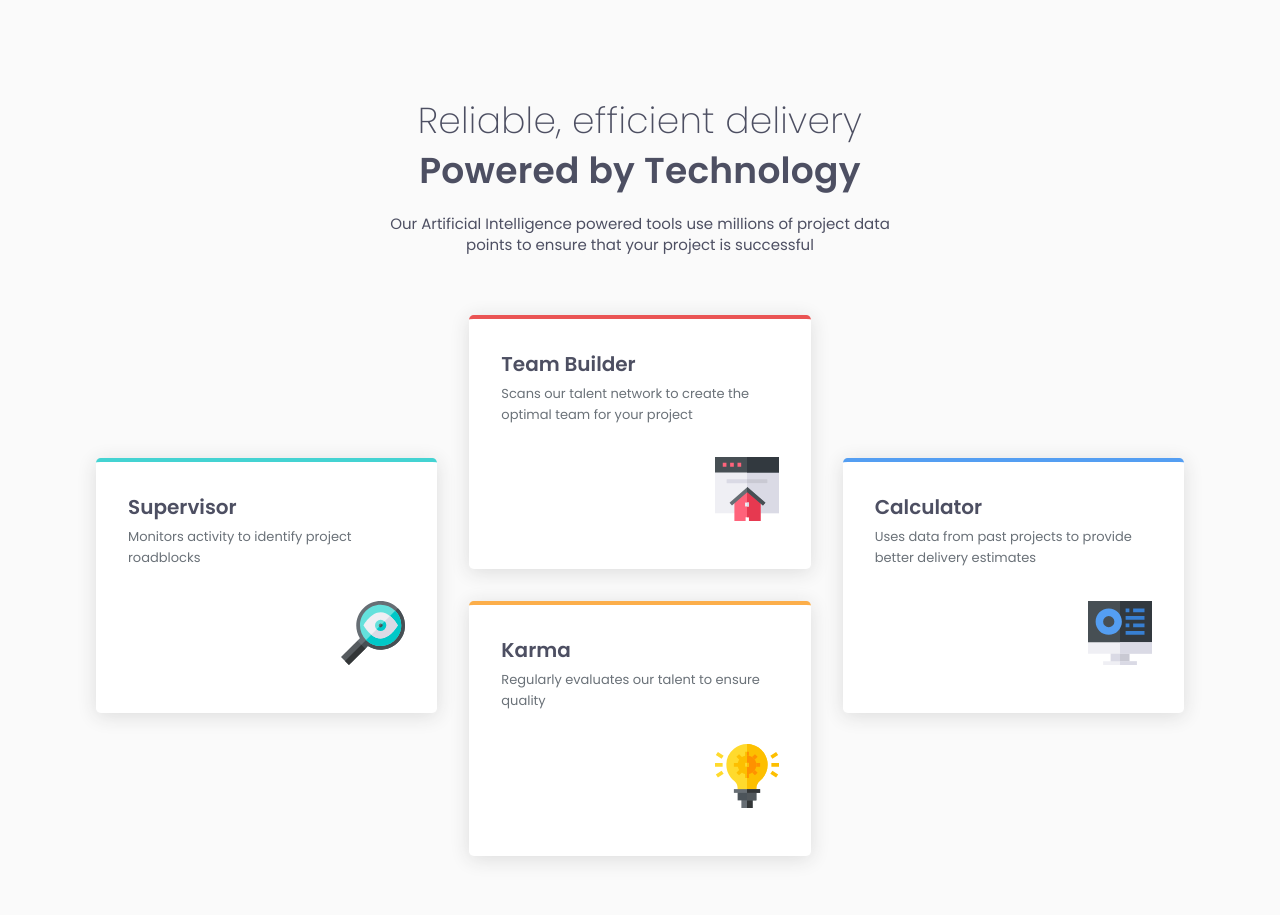
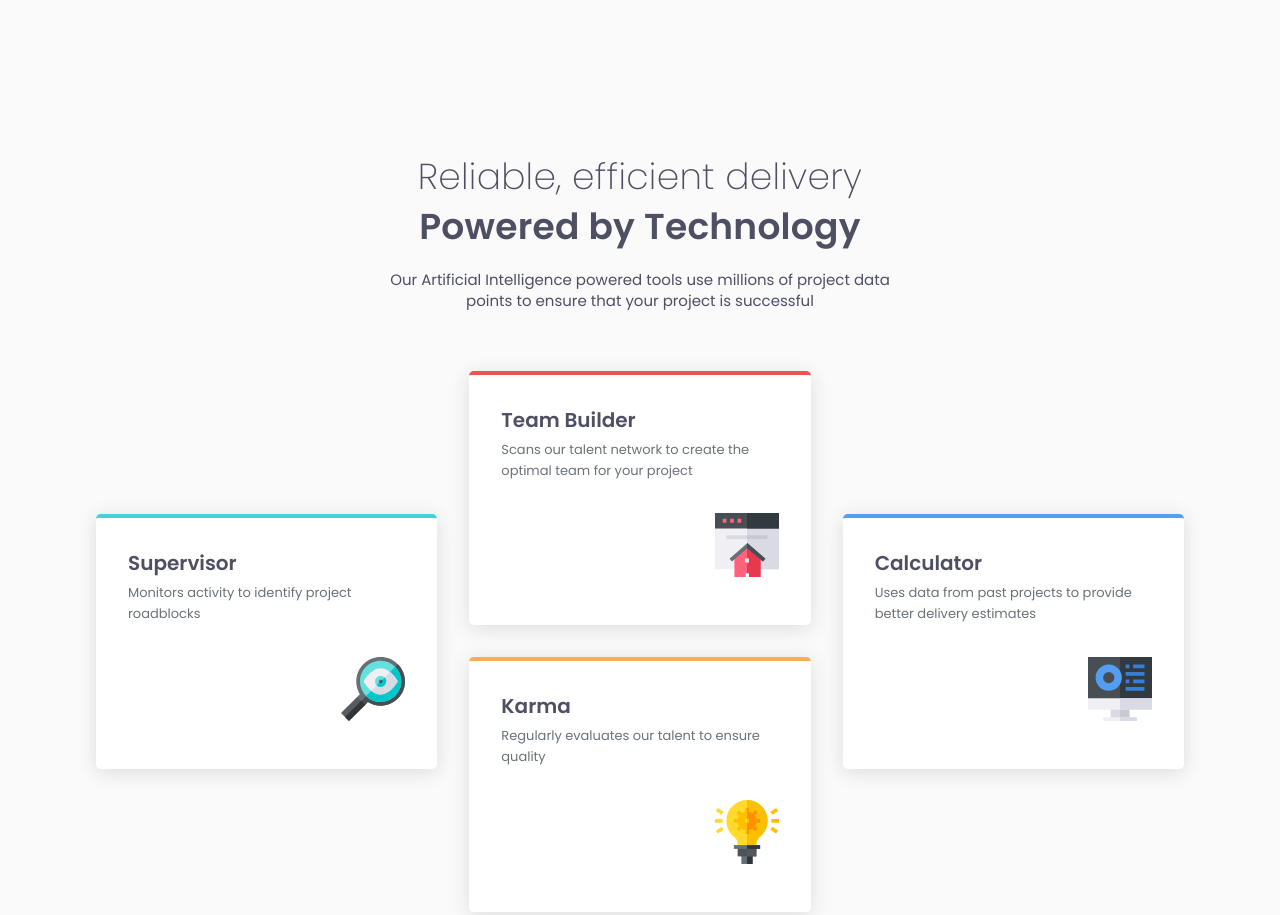
Before and after one commit to ashkir004/four-card-feature-section, a website: page index.html in a window 1280 px wide. Shown: the top 915 px of the page. Drawn offline with Linux system fonts and the light colour scheme.

Commit message:
fix whitespace errors

```diff
--- a/style.css
+++ b/style.css
@@ -236,7 +236,7 @@ main {
 @media (min-width: 80rem) { /* Desktop */
 
     header {
-        margin-block-start: 6rem;
+        padding-block-start: 6rem;
     }
 
     main {
```
